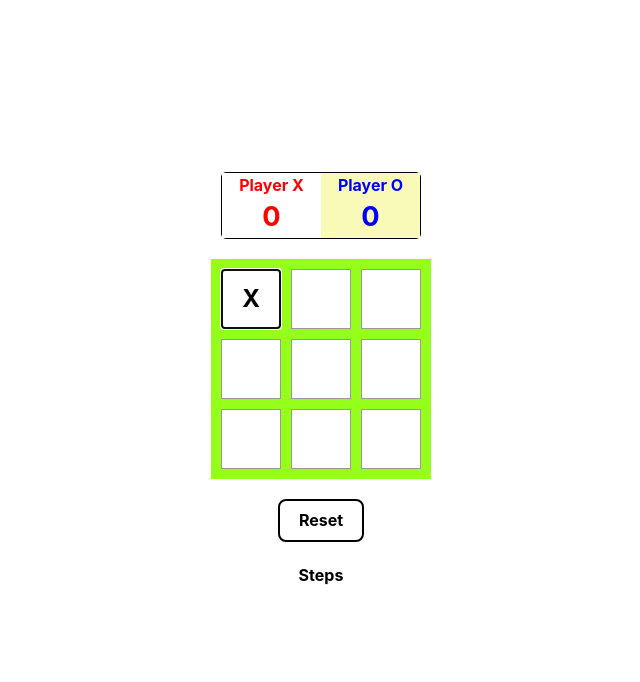
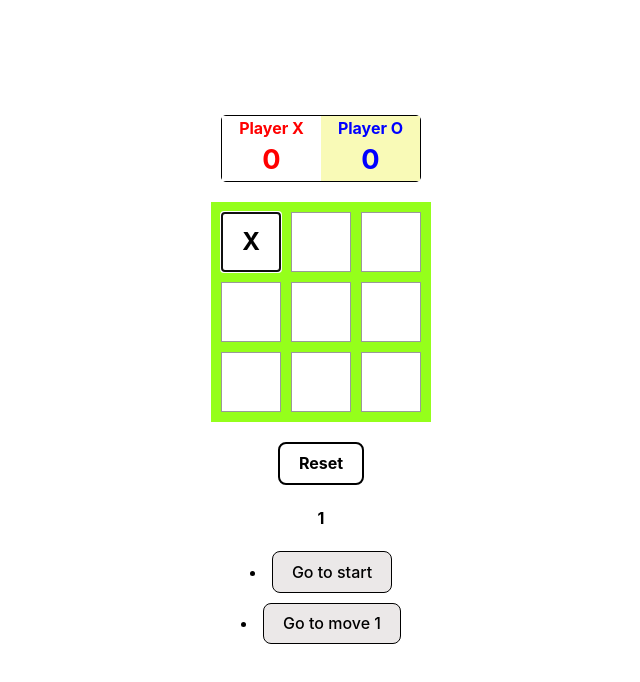
Before and after one commit to sivadevwiz/ReactRefresher, a React (Vite) app in the folder react_vite/: page / in a window 1280 px wide. Both pictures are taken after a click on the button 570 px from the left and 298 px from the top of the page. Shown: the top 682 px of the page, without its empty margins (319-959 px from the left). Built offline with nearby package versions, Linux system fonts and the light colour scheme.

Commit message:
adding more changes to tic tac toe

```diff
--- a/react_vite/src/tic-tac-toe/Board.tsx
+++ b/react_vite/src/tic-tac-toe/Board.tsx
@@ -1,9 +1,18 @@
 import "./styles.scss";
 import Square from "./Square";
 
-function Board({ isGameOver, winSquares, squares, player, onSquareClick }) {
+function Board({
+  isGameOver,
+  winSquares,
+  squares,
+  player,
+  onSquareClick,
+  isTie,
+}) {
+  // console.log("isTie..............", isTie);
   return (
-    <div className="board">
+    <>
+      <div className={`board ${isTie ? "tied" : null}`}>
         {squares.map((value, index) => {
           return (
             <Square
@@ -15,6 +24,9 @@ function Board({ isGameOver, winSquares, squares, player, onSquareClick }) {
           );
         })}
       </div>
+
+      {isTie && <div className="tie_msg">Match tied!</div>}
+    </>
   );
 }
 
--- a/react_vite/src/tic-tac-toe/ScoreBoard.tsx
+++ b/react_vite/src/tic-tac-toe/ScoreBoard.tsx
@@ -1,7 +1,7 @@
 import { useEffect, useState } from "react";
 
-function ScoreBoard({ isGameOver, player, score }) {
-  console.log("player...............", player);
+function ScoreBoard({ isGameOver, player, score, isTie }) {
+  // console.log("player...............", player);
   const [current_player, setPlayer] = useState("");
 
   const checkPlayer = () => {
@@ -38,7 +38,9 @@ function ScoreBoard({ isGameOver, player, score }) {
           isGameOver && current_player === "O" ? "player_o" : null
         }`}
       >
-        <div className={`wins ${isGameOver ? "show" : null}`}>Wins!</div>
+        <div className={`wins ${isGameOver && !isTie ? "show" : null}`}>
+          Wins!
+        </div>
       </div>
     </div>
   );
--- a/react_vite/src/tic-tac-toe/TicTacToe.tsx
+++ b/react_vite/src/tic-tac-toe/TicTacToe.tsx
@@ -8,11 +8,42 @@ import "./styles.scss";
 function TicTacToe() {
   const [player, setPlayer] = useState("X");
   const [squares, setSquares] = useState(Array(9).fill(null));
+  const [history, setHistory]: any[] = useState([Array(9).fill(null)]);
   const [isGameOver, setGameOver] = useState(false);
   const [winSquares, setWinSquares] = useState([]);
   const [score, setScore] = useState({ player_x: 0, player_o: 0 });
+  const [currentMove, setCurrentMove] = useState(0);
+  // const [steps, setSteps] = useState(Array(9).fill(null));
 
   //TODO - config for X to start first
+
+  useEffect(() => {
+    if (currentMove > 8) {
+      setGameOver(true);
+      setPlayer("");
+      // setCurrentMove(0);
+      // setHistory([Array(9).fill(null)]);
+    }
+  }, [currentMove]);
+
+  useEffect(() => {
+    if (isGameOver) {
+      setHistory([Array(9).fill(null)]);
+    }
+  }, [isGameOver]);
+
+  const countItems = (array) => {
+    let count = 0;
+    array.forEach((element) => {
+      if (element !== null) count++;
+    });
+    console.log("Count.............", count);
+    return count;
+  };
+
+  // function updateCurrentMove(updatedSquares) {
+  //   setCurrentMove(countItems(updatedSquares));
+  // }
 
   const handleSquareClick = (squareIndex: number) => {
     const updatedSquares = squares.map((value, index) => {
@@ -24,10 +55,20 @@ function TicTacToe() {
         return value;
       }
     });
+    setCurrentMove(countItems(updatedSquares));
+    // console.log("updatedSquares...........", updatedSquares);
 
+    // console.log("Count.............", countItems(updatedSquares));
+
+    // console.log("currentMove..............", currentMove);
+    // console.log("updatedSquares...........", updatedSquares);
     setSquares(updatedSquares);
+    setHistory([...history, updatedSquares]);
 
-    const winning_squares = checkWinning(updatedSquares);
+    const winning_squares: any = checkWinning(updatedSquares);
+
+    // console.log("winning_squares...........", winning_squares);
+    // console.log("currentMove...........", currentMove);
 
     const updateScore = (player) => {
       const { player_x, player_o } = score;
@@ -51,7 +92,7 @@ function TicTacToe() {
     for (let i = 0; i < winCombo.length; i++) {
       const [a, b, c] = winCombo[i];
 
-      console.log("a,b,c", a, b, c);
+      // console.log("a,b,c", a, b, c);
       if (
         squares[a] &&
         squares[a] === squares[b] &&
@@ -69,7 +110,44 @@ function TicTacToe() {
     setSquares(Array(9).fill(null));
     setWinSquares([]);
     setPlayer("X");
+    setCurrentMove(0);
+    setHistory([Array(9).fill(null)]);
   };
+
+  // console.log("squares..............", squares);
+  // console.log("history..............", history);
+
+  const gotoMove = (move) => {
+    console.log("array to show........", history[move]);
+    const updatedSquares = [...history.slice(0, move + 1)];
+    // console.log("updatedSquares...........", updatedSquares);
+    // console.log("squares...........", squares);
+    setSquares(history[move]);
+    setHistory(updatedSquares);
+    setCurrentMove(move);
+    // console.log("history...........", history);
+  };
+
+  const steps = history.map((square, move) => {
+    // console.log("history.........", history);
+    if (square !== null) {
+      // console.log("square..............", square);
+      // console.log("move..............", move);
+      let description = move > 0 ? `Go to move ${move}` : "Go to start";
+
+      if (currentMove !== 0) {
+        return (
+          <li>
+            <button onClick={() => gotoMove(move)} className="button">
+              {description}
+            </button>
+          </li>
+        );
+      }
+    }
+  });
+
+  // console.log("winSquares..............", winSquares);
 
   return (
     <>
@@ -77,6 +155,11 @@ function TicTacToe() {
         isGameOver={isGameOver}
         player={player}
         score={score}
+        isTie={
+          isGameOver && winSquares.length === 0 && currentMove > 8
+            ? true
+            : false
+        }
       ></ScoreBoard>
       <div className="game">
         <div className="game-board">
@@ -86,13 +169,19 @@ function TicTacToe() {
             squares={squares}
             player={player}
             onSquareClick={!isGameOver ? handleSquareClick : null}
+            isTie={
+              isGameOver && winSquares.length === 0 && currentMove > 8
+                ? true
+                : false
+            }
           ></Board>
         </div>
         <div className="reset">
           <button onClick={() => resetBoard()}>Reset</button>
         </div>
         <div className="game-info">
-          <h4>Steps</h4>
+          <h4>{currentMove}</h4>
+          <h4>{steps}</h4>
         </div>
       </div>
     </>
--- a/react_vite/src/tic-tac-toe/styles.scss
+++ b/react_vite/src/tic-tac-toe/styles.scss
@@ -1,6 +1,16 @@
 .game {
     // background: white;
     padding: 20px 100px;
+
+    .game-info {
+      li {
+        margin-bottom: 10px;
+      }
+      .button {
+        background-color: #ebe8e8;
+        border: 1px solid #000;
+      }
+    }
 
 }
 
@@ -22,6 +32,10 @@
     column-gap: 10px;
     row-gap: 10px;
     padding: 10px;
+
+    &.tied {
+      opacity: 0.3;
+    }
   }
 
   .reset {
@@ -140,3 +154,15 @@
     }
 
   }
+
+  .tie_msg {
+    font-size: 30px;
+    font-weight: bold;
+    color: red;
+    position: relative;
+    top: -135px;
+    background: rgba(255, 255, 255, 0.5);
+
+
+
+  }
```
Lines whose indentation alone changed are shown as unchanged.
